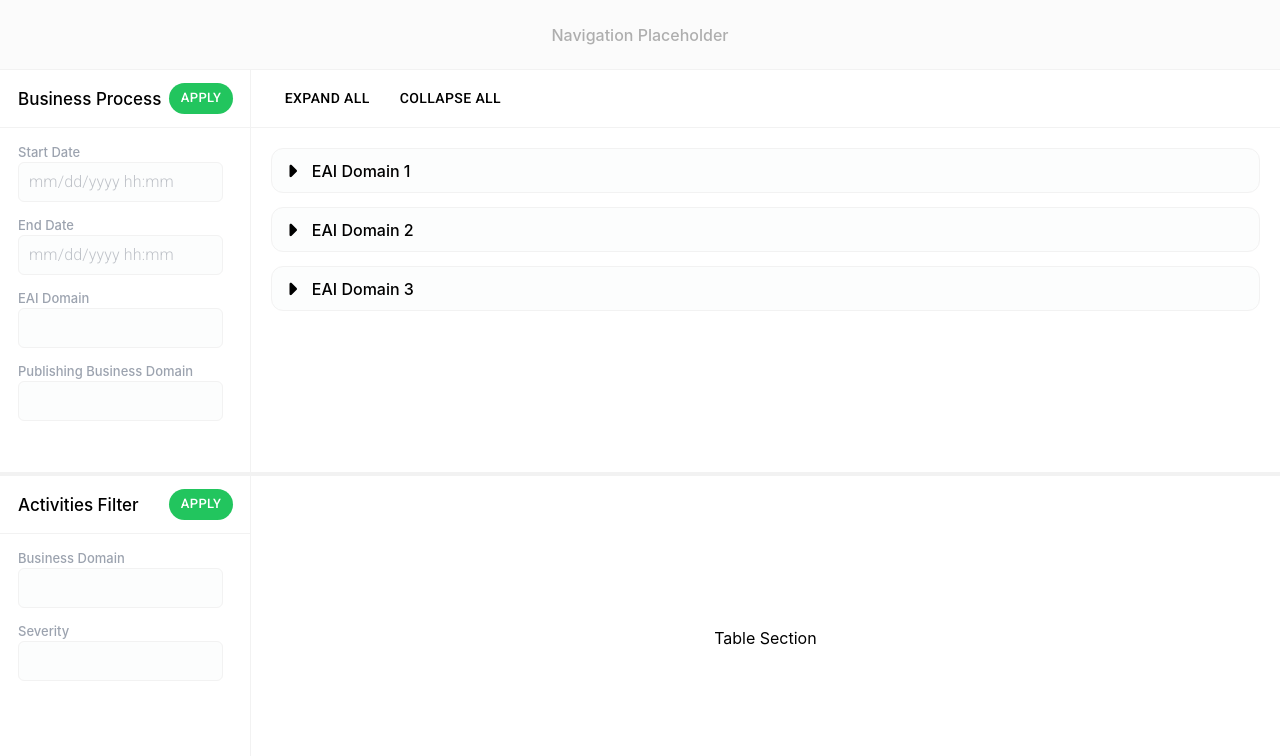
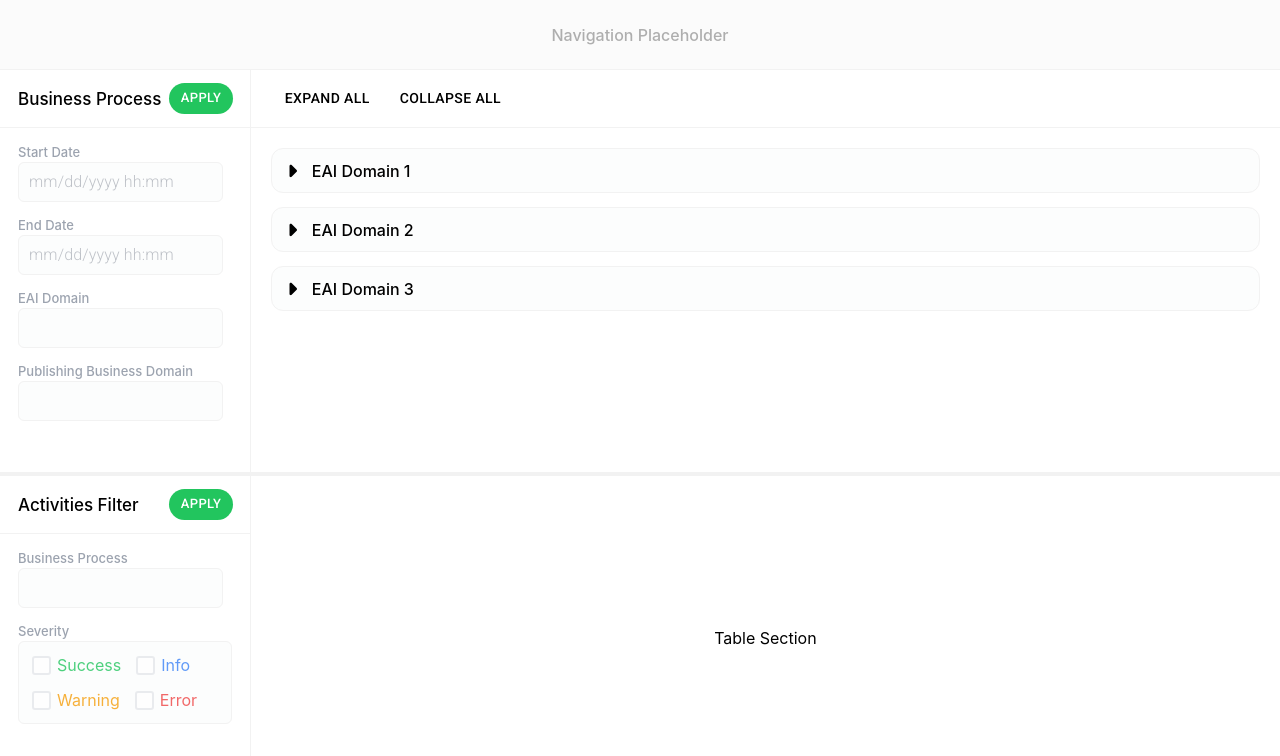
Before and after one commit to mbucc/320-S22-Track2, a Next.js app in the folder front-end/: page /business-process in a window 1280 px wide. Shown: the top 756 px of the page. Built offline with nearby package versions, Linux system fonts and the light colour scheme.

Commit message:
[Activity] Finish ActivityFilter prototype.

```diff
--- a/front-end/components/business-process/activity/activity-filter.js
+++ b/front-end/components/business-process/activity/activity-filter.js
@@ -1,11 +1,11 @@
 import React, {useState} from 'react';
 import {BPDimens, BPStandards} from '../../../utils/business-process/standards';
-import {Button, TextField} from '@mui/material';
-import BPTextInput from '../common/text-input';
+import {Button} from '@mui/material';
+import {BPDomainSelector} from '../common/domain-selector';
+import {BPSeveritySelector} from '../common/severity-selector';
+import {BusinessProcessSample, EAIDomainSample} from '../../../utils/business-process/sample-data';
 
 const BPActivityFilterComponent = ({onChange}) => {
-  const [startDate, setStartDate] = useState(null);
-
   return (
     <div
       style={{
@@ -67,11 +67,13 @@ const BPActivityFilterComponent = ({onChange}) => {
           rowGap: 17,
         }}
       >
-        <BPTextInput
-          label={'Business Domain'}
+        <BPDomainSelector
+          label={'Business Process'}
+          searchPlaceholder={'Search a business process'}
+          list={BusinessProcessSample}
         />
 
-        <BPTextInput
+        <BPSeveritySelector
           label={'Severity'}
         />
       </div>
```
